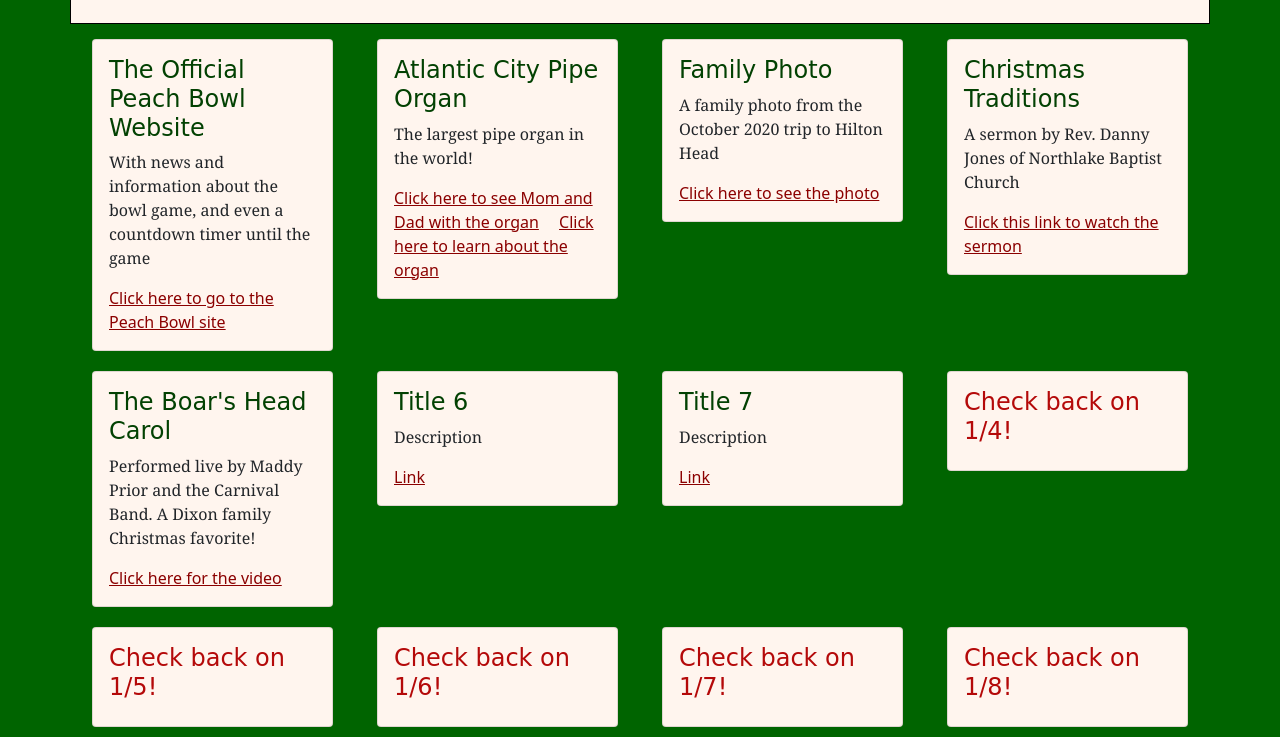
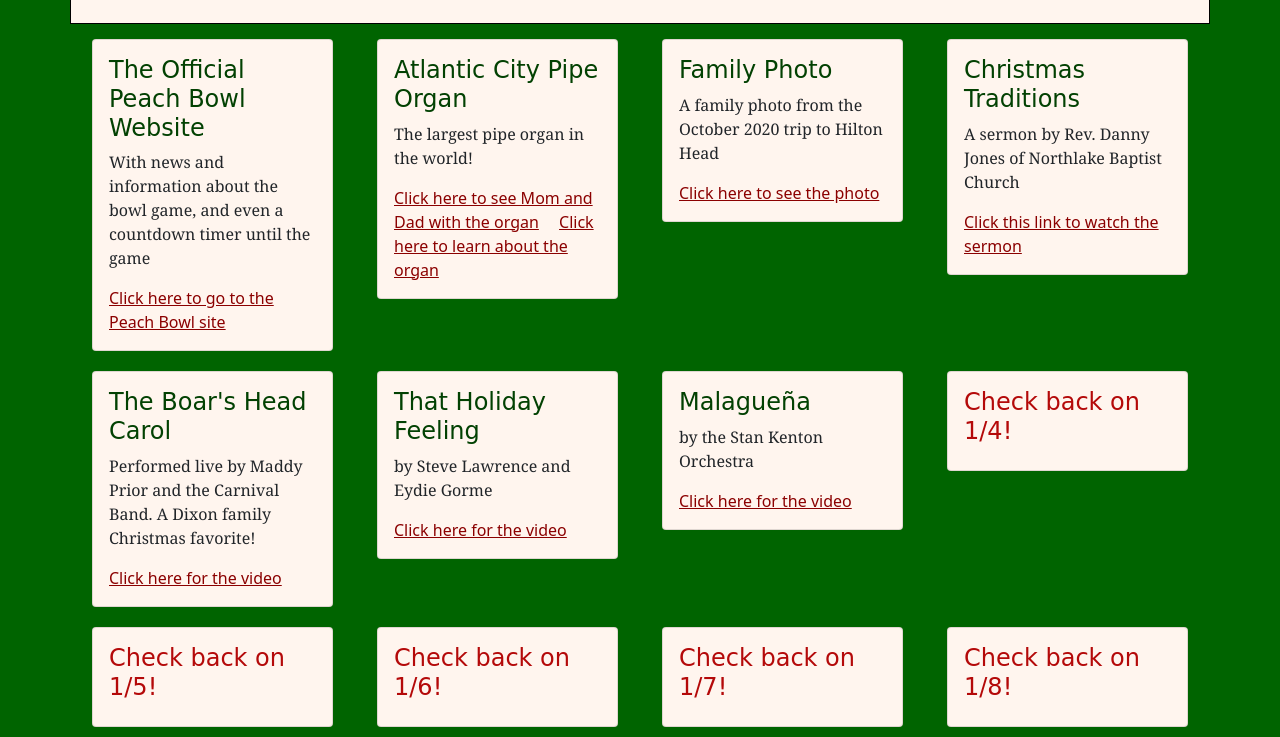
Before and after one commit to TwyllBlackleaf/twelve-days-of-christmas, a plain HTML site: page index.html in a window 1280 px wide. Shown: the part 154-891 px from the top of the page. Drawn offline with nearby package versions, Linux system fonts and the light colour scheme.

Commit message:
add more links

```diff
--- a/index.html
+++ b/index.html
@@ -81,9 +81,9 @@
             <div class="col">
                 <article class="card">
                     <div hidden class="card-body" id="card-6">
-                        <h4 class="card-title">Title 6</h4>
-                        <p class="card-text">Description</p>
-                        <a href="#" class="card-link">Link</a>
+                        <h4 class="card-title">That Holiday Feeling</h4>
+                        <p class="card-text">by Steve Lawrence and Eydie Gorme</p>
+                        <a href="https://www.youtube.com/watch?v=akIVhzTlli4" class="card-link">Click here for the video</a>
                     </div>
                     <div class="card-body" id="later-message-6">
                         <h4 class="card-title later-message">Check back on 1/2!</h4>
@@ -93,9 +93,9 @@
             <div class="col">
                 <article class="card">
                     <div hidden class="card-body" id="card-7">
-                        <h4 class="card-title">Title 7</h4>
-                        <p class="card-text">Description</p>
-                        <a href="#" class="card-link">Link</a>
+                        <h4 class="card-title">Malagueña</h4>
+                        <p class="card-text">by the Stan Kenton Orchestra</p>
+                        <a href="https://www.youtube.com/watch?v=TN9sp6ApX4o" class="card-link">Click here for the video</a>
                     </div>
                     <div class="card-body" id="later-message-7">
                         <h4 class="card-title later-message">Check back on 1/3!</h4>
@@ -105,9 +105,10 @@
             <div class="col">
                 <article class="card">
                     <div hidden class="card-body" id="card-8">
-                        <h4 class="card-title">Title 8</h4>
-                        <p class="card-text">Description</p>
-                        <a href="#" class="card-link">Link</a>
+                        <h4 class="card-title">Simple Day Planner</h4>
+                        <p class="card-text">A project I did for the boot camp. Click an hour to enter a note, and click the lock button beside it to save it. The planner provided a starting point for this countdown calendar!</p>
+                        <a href="https://github.com/TwyllBlackleaf/day-planner" class="card-link">Click here to see the GitHub page for the planner app</a>
+                        <a href="https://twyllblackleaf.github.io/day-planner/" class="card-link">Click here to see the planner app in action</a>
                     </div>
                     <div class="card-body" id="later-message-8">
                         <h4 class="card-title later-message">Check back on 1/4!</h4>
```
